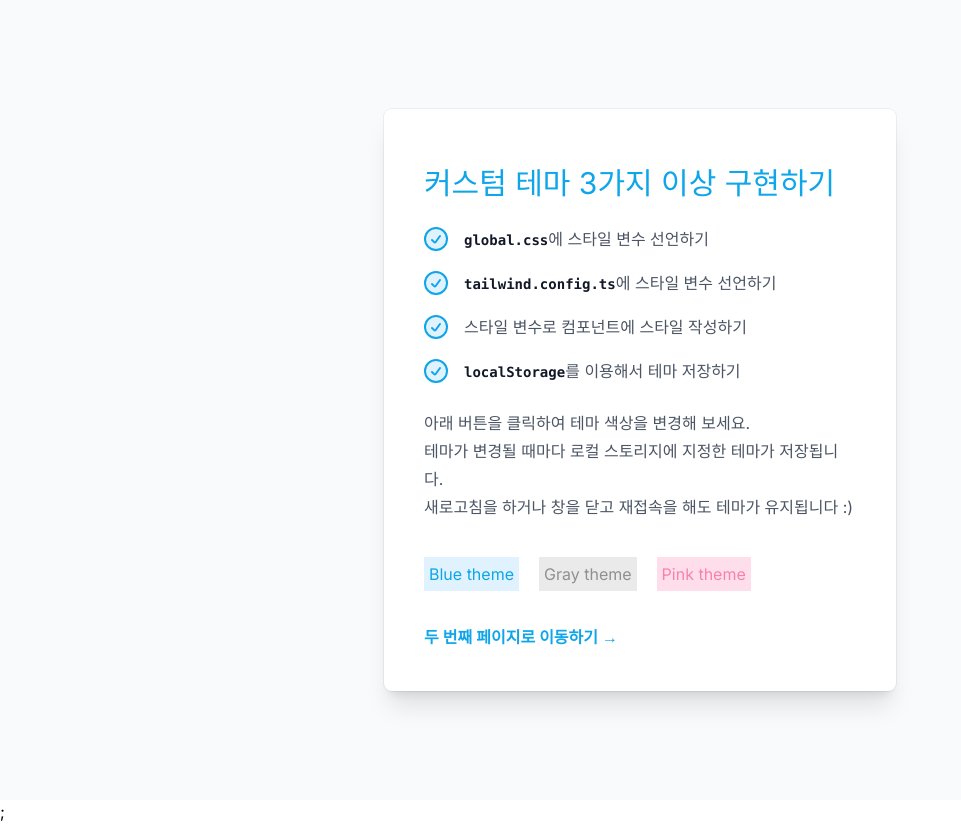
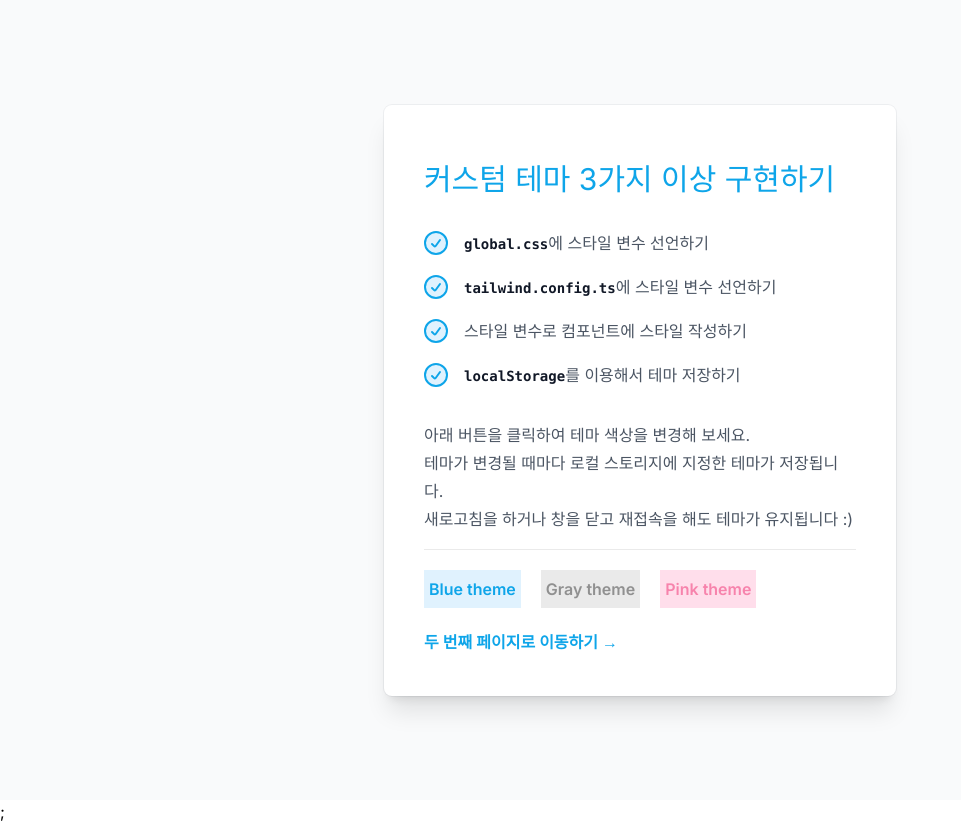
Before and after one commit to sokkanji/tailwind-css-multi-theme, a Next.js app: page /tailwind-css-multiple-theme/ in a window 1280 px wide. Shown: the whole page, without its empty margins (0-961 px from the left). Built offline with nearby package versions, Linux system fonts and the light colour scheme.

Commit message:
Modify page style

```diff
--- a/app/components/MainContent.tsx
+++ b/app/components/MainContent.tsx
@@ -3,7 +3,7 @@ import CheckList from './CheckLIst';
 export default function MainContent() {
   return (
     <div className="divide-y divide-gray-300/50">
-      <div className="space-y-6 py-4 text-base leading-7 text-gray-600">
+      <div className="space-y-8 py-4 text-base leading-7 text-gray-600">
         <h2 className="text-3xl text-primary">커스텀 테마 3가지 이상 구현하기</h2>
 
         <CheckList />
--- a/app/layout.tsx
+++ b/app/layout.tsx
@@ -1,6 +1,7 @@
 import type { Metadata } from 'next';
 import { Inter } from 'next/font/google';
 import './globals.css';
+import ThemeProvider from './provider';
 
 const inter = Inter({ subsets: ['latin'] });
 
@@ -12,7 +13,9 @@ export const metadata: Metadata = {
 export default function RootLayout({ children }: { children: React.ReactNode }) {
   return (
     <html lang="en">
-      <body className={inter.className}>{children}</body>
+      <body className={inter.className}>
+        <ThemeProvider>{children}</ThemeProvider>
+      </body>
     </html>
   );
 }
--- a/app/page.tsx
+++ b/app/page.tsx
@@ -3,21 +3,19 @@
 import Link from 'next/link';
 import Buttons from './components/Buttons';
 import MainContent from './components/MainContent';
-import ThemeProvider from './provider';
 
 export default function MainPage() {
   return (
-    <ThemeProvider>
     <div className="relative flex min-h-screen flex-col justify-center overflow-hidden bg-gray-50 py-6 sm:py-12">
       <div className="absolute inset-0 bg-center [mask-image:linear-gradient(180deg,white,rgba(255,255,255,0))]"></div>
 
       <div className="relative bg-white px-6 pt-10 pb-10 shadow-xl ring-1 ring-gray-900/5 sm:mx-auto sm:max-w-lg sm:rounded-lg sm:px-10">
         <div className="mx-auto max-w-md">
           <MainContent />
+        </div>
+        <div className="text-base font-semibold leading-7 border-t border-[#e9e9e9e9]">
           <Buttons />
-          </div>
-          <div className="pt-8 text-base font-semibold leading-7">
-            <p>
+          <p className="pt-5">
             <Link href="/second" className="text-primary">
               두 번째 페이지로 이동하기 &rarr;
             </Link>
@@ -25,6 +23,5 @@ export default function MainPage() {
         </div>
       </div>
     </div>
-    </ThemeProvider>
   );
 }
--- a/app/provider.tsx
+++ b/app/provider.tsx
@@ -19,7 +19,7 @@ export default function ThemeProvider({ children }: ThemeProviderProps) {
   }, []);
 
   useEffect(
-    function handleLocalStorageTheme() {
+    function handleChangedTheme() {
       if (!theme) {
         return;
       }
--- a/app/second/components/SecondContent.tsx
+++ b/app/second/components/SecondContent.tsx
@@ -4,7 +4,7 @@ export default function SecondContent() {
   return (
     <div className="divide-y divide-gray-300/50">
       <div className="space-y-6 py-4 text-base leading-7 text-gray-600">
-        <h2 className="text-3xl text-primary">두번째 페이지</h2>
+        <h2 className="text-3xl text-primary">두 번째 페이지</h2>
 
         <p>provider를 사용하여 선택한 테마를 여러 페이지에 적용할 수 있습니다.</p>
 
--- a/app/second/page.tsx
+++ b/app/second/page.tsx
@@ -1,11 +1,7 @@
-'use client';
-
-import ThemeProvider from '../provider';
 import SecondContent from './components/SecondContent';
 
 export default function SecondPage() {
   return (
-    <ThemeProvider>
     <div className="relative flex min-h-screen flex-col justify-center overflow-hidden bg-gray-50 py-6 sm:py-12">
       <div className="absolute inset-0 bg-center [mask-image:linear-gradient(180deg,white,rgba(255,255,255,0))]"></div>
 
@@ -15,6 +11,5 @@ export default function SecondPage() {
         </div>
       </div>
     </div>
-    </ThemeProvider>
   );
 }
```
Lines whose indentation alone changed are shown as unchanged.
